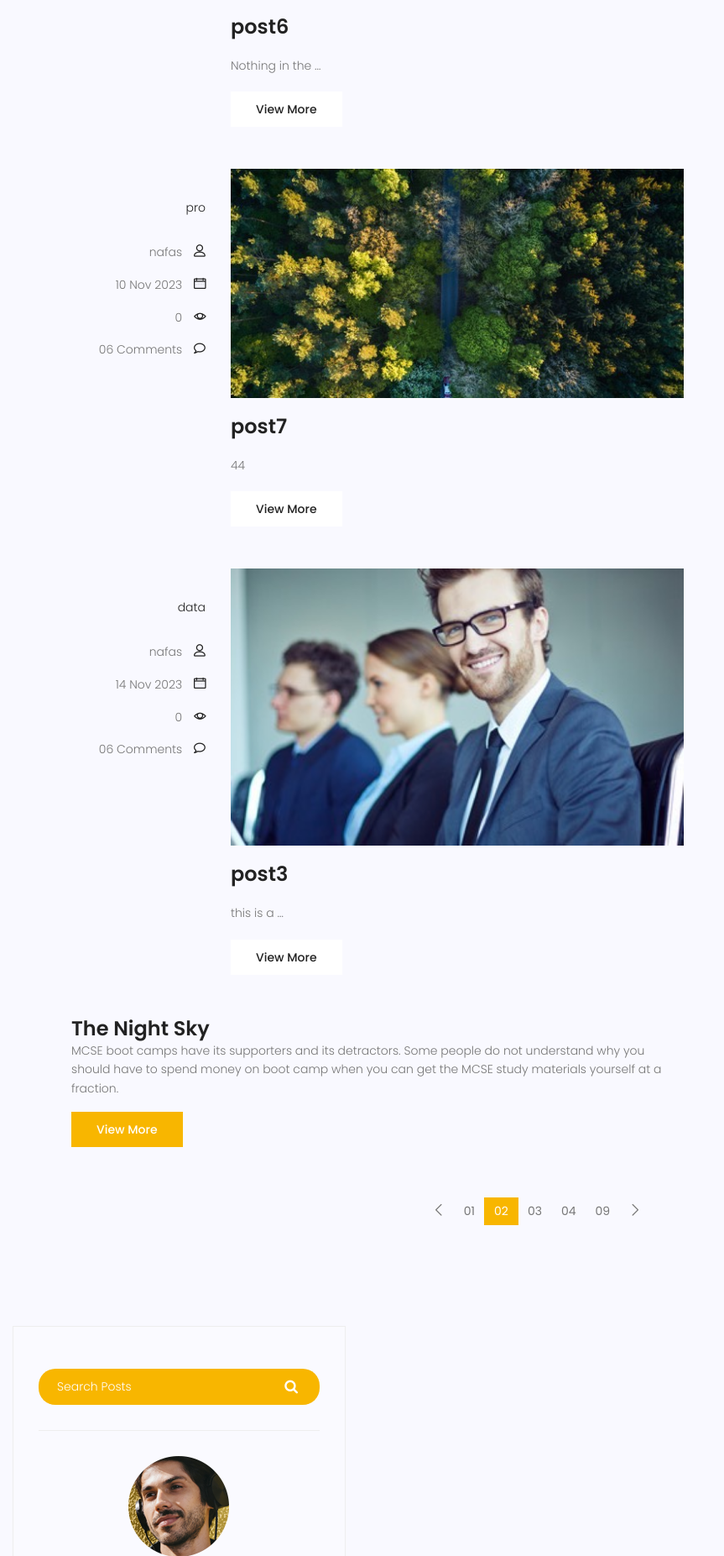
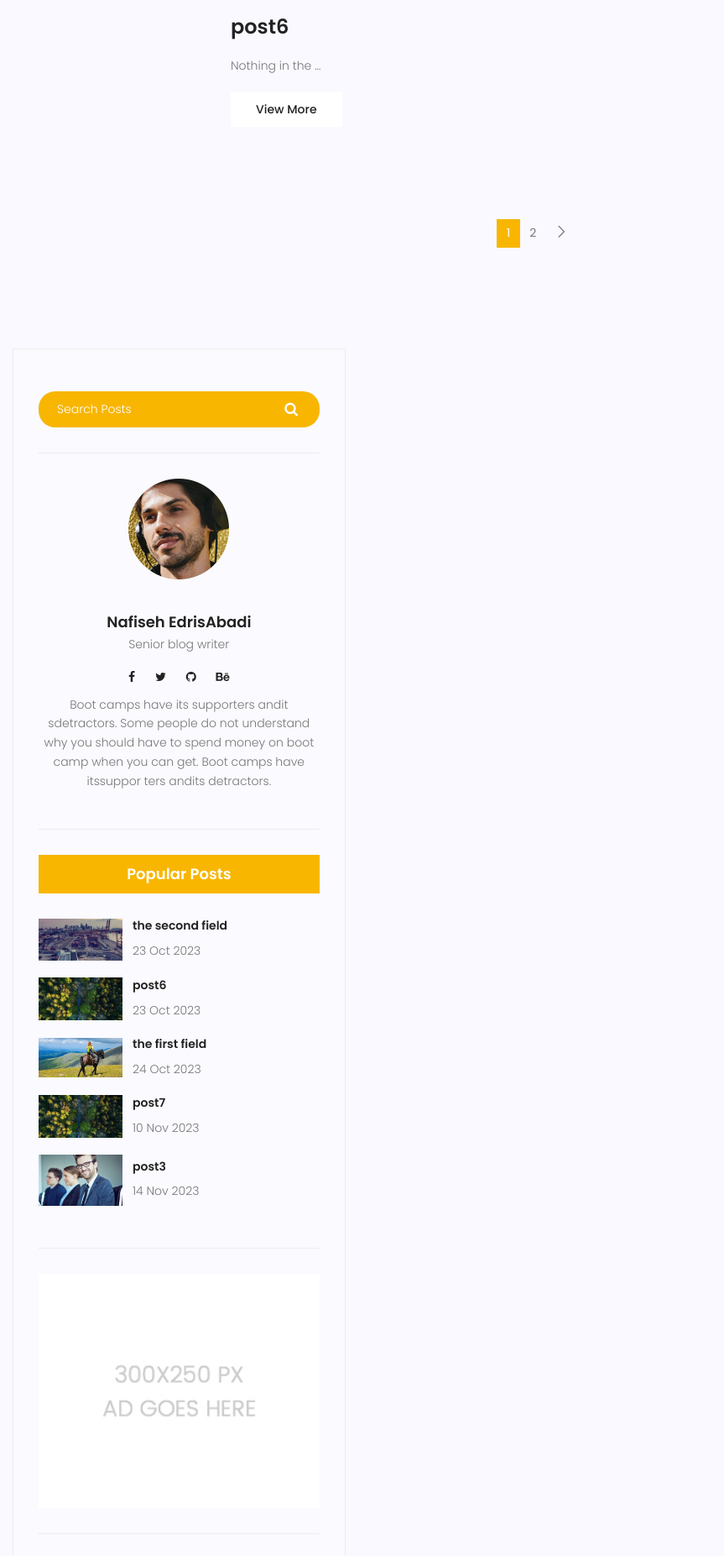
Before and after one commit to nhedris/mysite, a Django app: page /blog/ in a window 1280 px wide. Shown: the part 2288-4141 px from the top of the page at 84% size, without its empty margins (0-863 px from the left). Run offline with Django 3.2, Linux system fonts and the light colour scheme; data comes from the database, SQL or seed files in the repository; both versions use the stored data as it was after the commit; some libraries are stand-ins or nearby versions.

Commit message:
The end of season seven with a few minor flaws
The end of season seven with a few minor flaws

```diff
--- a/blog/models.py
+++ b/blog/models.py
@@ -10,7 +10,7 @@ class category(models.Model):
 
 class post (models.Model):
     title= models.CharField(max_length=255)
-    author=models.ForeignKey(User,on_delete=models.CASCADE,null=True)
+    author=models.ForeignKey(User,on_delete=models.SET_NULL,null=True)
     content= models.TextField()
     image=models.ImageField(upload_to='blog/')
     category=models.ManyToManyField(category)
--- a/blog/urls.py
+++ b/blog/urls.py
@@ -10,6 +10,8 @@ urlpatterns = [
     path('', blog_view, name='index'),
     path('<int:pid>', blog_single ,name='single'),
     path('category/<str:cat_name>' , blog_view, name='category'),
+    path('author/<str:author_username>',blog_view,name='author'),
+    path('search/',blog_search ,name='search'),
     path('test' , test ,name='test'),
 
 
--- a/blog/views.py
+++ b/blog/views.py
@@ -1,14 +1,26 @@
 from django.shortcuts import render,get_object_or_404
 from blog.models import post
 from django.utils import timezone
+from django.core.paginator import Paginator,PageNotAnInteger,EmptyPage
 
 
-def blog_view(request,cat_name=None):
 
+def blog_view(request,cat_name=None,author_username=None):
     posts= post.objects.filter(published_date__lte=timezone.now(),status=1)
     if cat_name:
-        posts=posts.filter(category__name=cat_name)
-    context={'posts':posts}
+        posts= posts.filter(category__name=cat_name)
+    if author_username:
+        posts= posts.filter(author__username=author_username)
+    posts= Paginator(posts,3)
+    try:
+       page_number=request.GET.get('page')
+       posts= posts.get_page(page_number)
+    except PageNotAnInteger:
+       posts = posts.get_page(1)
+    except EmptyPage:
+       posts = posts.get_page(1)
+
+    context={'posts':posts , 'page_number':page_number }
     return render (request,'blog/blog-home.html',context)
 
 
@@ -33,6 +45,17 @@ def blog_category(request,cat_name):
     return render (request,'blog/blog-home.html',context)
 
 
+def blog_search(request):
+    posts= post.objects.filter(status=1)
+    if request.method== 'GET':
+       if request.GET.get('s'):
+         posts=posts.filter(content__contains=request.GET.get('s'))
+
+    context={'posts':posts}
+    return render (request,'blog/blog-home.html',context)
+
+
+
 
 def test (request):
     return render (request,'test.html')
--- a/templates/blog/blog-home.html
+++ b/templates/blog/blog-home.html
@@ -96,7 +96,7 @@
 										{%endfor%}
 									</ul>
 									<div class="user-details row">
-										<p class="user-name col-lg-12 col-md-12 col-6"><a href="#">{{post.author}}</a> <span class="lnr lnr-user"></span></p>
+										<p class="user-name col-lg-12 col-md-12 col-6"><a href="{% url 'blog:author' author_username=post.author.username %}">{{post.author}}</a> <span class="lnr lnr-user"></span></p>
 										<p class="date col-lg-12 col-md-12 col-6"><a href="#">{{post.published_date|date:"d M Y"}}</a> <span class="lnr lnr-calendar-full"></span></p>
 										<p class="view col-lg-12 col-md-12 col-6"><a href="#">{{post.counted_views}}</a> <span class="lnr lnr-eye"></span></p>
 										<p class="comments col-lg-12 col-md-12 col-6"><a href="#">06 Comments</a> <span class="lnr lnr-bubble"></span></p>
@@ -118,47 +118,45 @@
 							</div>
 							{% endfor %}
 
-
-									<a class="posts-title" href="blog-single.html"><h3>The Night Sky</h3></a>
-									<p class="excert">
-										MCSE boot camps have its supporters and its detractors. Some people do not understand why you should have to spend money on boot camp when you can get the MCSE study materials yourself at a fraction.
-									</p>
-									<a href="blog-single.html" class="primary-btn">View More</a>
 								</div>
 							</div>
-
                        <nav class="blog-pagination justify-content-center d-flex">
 							<ul class="pagination">
+		                             {% if posts.has_previous %}
 									 <li class="page-item">
-		                                <a href="#" class="page-link" aria-label="Previous">
+		                                <a href="?page={{ posts.previous_page_number }}" class="page-link" aria-label="Previous">
 		                                    <span aria-hidden="true">
-		                                        <span class="lnr lnr-chevron-left"></span>
-		                                    </span>
+		                                         <span class="lnr lnr-chevron-left"></span></span>
 		                                </a>
 					                 </li>
-		                            <li class="page-item"><a href="#" class="page-link">01</a></li>
-		                            <li class="page-item active"><a href="#" class="page-link">02</a></li>
-		                            <li class="page-item"><a href="#" class="page-link">03</a></li>
-		                            <li class="page-item"><a href="#" class="page-link">04</a></li>
-		                            <li class="page-item"><a href="#" class="page-link">09</a></li>
+									  {% endif %}
+
+								      {% for i in posts.paginator.page_range %}
+					     		      {% if posts.number == i %}
+								           <li class="page-item active" ><a href="?page={{i}}" class="page-link">{{i}}</a></li>
+								      {% else %}
+								           <li class="page-item" ><a href="?page={{i}}" class="page-link">{{i}}</a></li>
+							          {% endif %}
+								      {% endfor %}
+
+		                        	  {% if posts.has_next %}
 		                             <li class="page-item">
-		                                <a href="#" class="page-link" aria-label="Next">
+		                                <a href="?page={{ posts.next_page_number }}" class="page-link" aria-label="Next">
 		                                    <span aria-hidden="true">
 		                                        <span class="lnr lnr-chevron-right"></span>
 		                                    </span>
 		                                </a>
 		                             </li>
+									   {% endif %}
+		                      </ul>
+					  </nav>
+
 		                        </ul>
 		                    </nav>
 						</div>
 				<div class="col-lg-4 sidebar-widgets">
 							<div class="widget-wrap">
-								<div class="single-sidebar-widget search-widget">
-									<form class="search-form" action="#">
-			                            <input placeholder="Search Posts" name="search" type="text" onfocus="this.placeholder = ''" onblur="this.placeholder = 'Search Posts'" >
-			                            <button type="submit"><i class="fa fa-search"></i></button>
-			                        </form>
-								</div>
+								{% include 'blog/blog-search.html' %}
 								{% include 'blog/blog-writer.html' %}
 
 								{% latesposts %}
--- /dev/null
+++ b/templates/blog/blog-search.html
@@ -0,0 +1,8 @@
+{% load static %}
+
+<div class="single-sidebar-widget search-widget">
+		<form class="search-form" action="{% url 'blog:search' %}" method="get" >
+			<input placeholder="Search Posts" name="s" type="text" onfocus="this.placeholder = ''" onblur="this.placeholder = 'Search Posts'" >
+		    <button type="submit"><i class="fa fa-search"></i></button>
+		</form>
+</div>
--- a/templates/blog/blog-single.html
+++ b/templates/blog/blog-single.html
@@ -245,7 +245,8 @@
 								<div class="single-sidebar-widget ads-widget">
 									<a href="#"><img class="img-fluid" src="{% static 'img/blog/ads-banner.jpg' %}" alt=""></a>
 								</div>
-								{% postcategoreis %}
+
+								{% postcategories %}
 
 								<div class="single-sidebar-widget newsletter-widget">
 									<h4 class="newsletter-title">Newsletter</h4>
```
Also changed, not shown: templates/website/index.html (+8 -2 lines), templates/website/website-post.html (added, +62 -0 lines), website/templatetags/website_tags.py (added, +12 -0 lines), website/views.py (+15 -1 lines), blog/cat-widget2.jpg (added), db.sqlite3, website/templatetags/__init__.py (added). Lines whose indentation alone changed are shown as unchanged.
